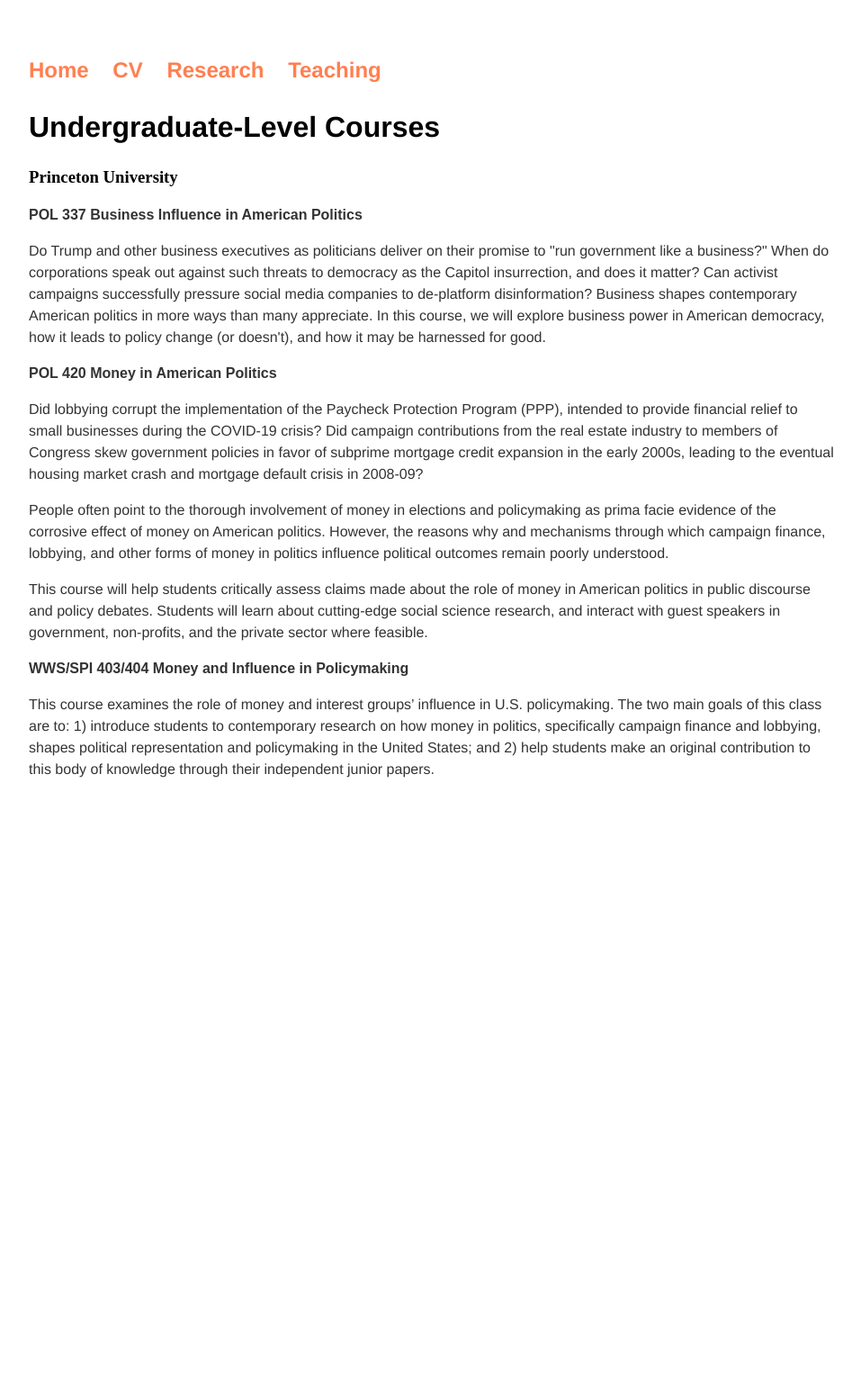
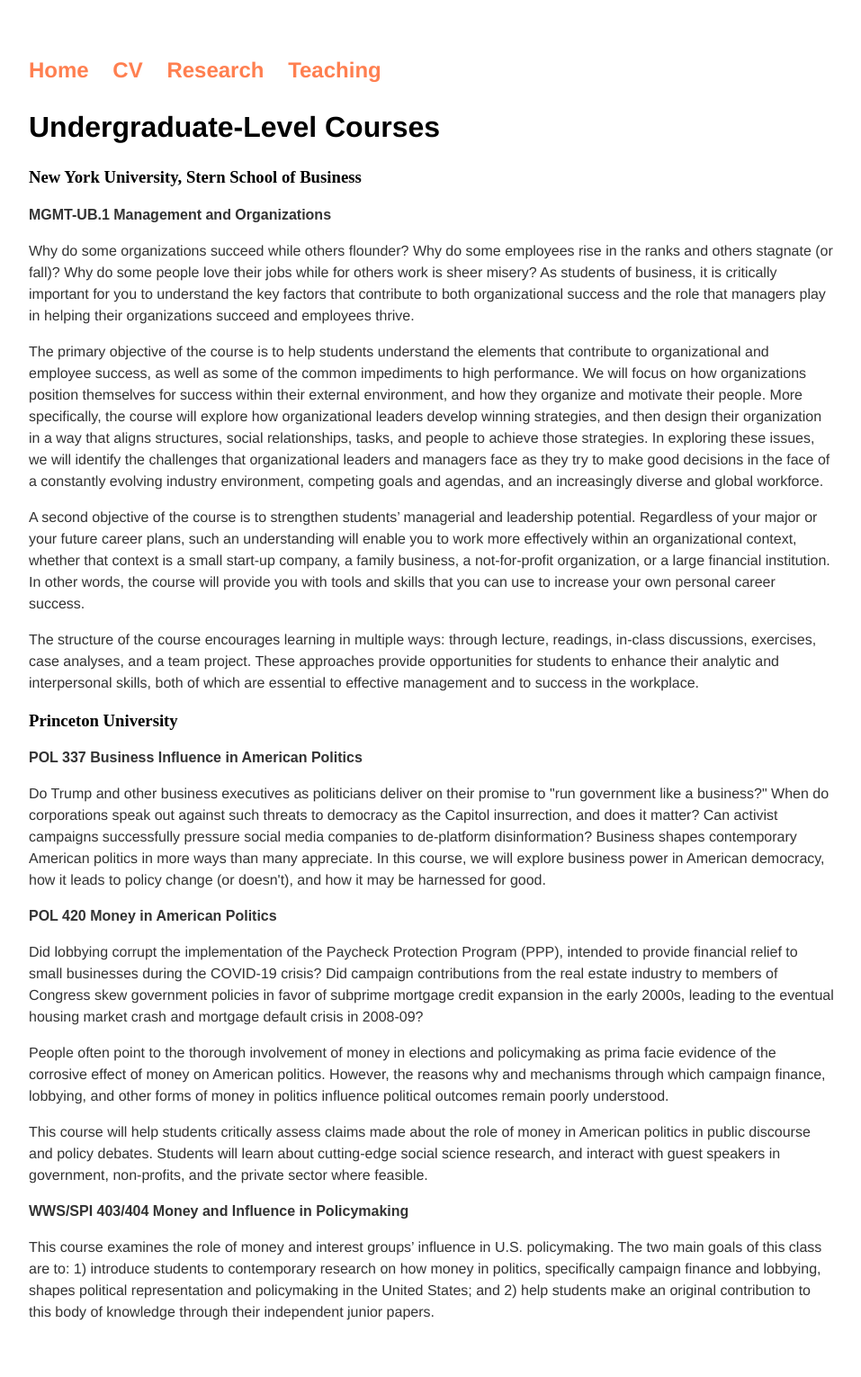
Before and after one commit to zhaoliresearch/zhaoliresearch.github.io, a Jekyll site: the page built from teaching/index.html, in a window 1280 px wide. Shown: the whole page at 90% size, without its empty margins (160-1117 px from the left). Built offline with Jekyll 4.4.1, drawn with Linux system fonts in a browser that asks for light colours; before the commit the page ends 927 px from its top, so only the background shows below that.

Commit message:
Update index.html

```diff
--- a/teaching/index.html
+++ b/teaching/index.html
@@ -4,6 +4,14 @@
 ---
 <div class="blurb">
   <h2>Undergraduate-Level Courses</h2>
+
+  <h3>New York University, Stern School of Business</h3>
+
+  <p><b style="font-family:arial">MGMT-UB.1 Management and Organizations</b></p>
+  <p>Why do some organizations succeed while others flounder? Why do some employees rise in the ranks and others stagnate (or fall)? Why do some people love their jobs while for others work is sheer misery? As students of business, it is critically important for you to understand the key factors that contribute to both organizational success and the role that managers play in helping their organizations succeed and employees thrive.</p>
+  <p>The primary objective of the course is to help students understand the elements that contribute to organizational and employee success, as well as some of the common impediments to high performance. We will focus on how organizations position themselves for success within their external environment, and how they organize and motivate their people. More specifically, the course will explore how organizational leaders develop winning strategies, and then design their organization in a way that aligns structures, social relationships, tasks, and people to achieve those strategies. In exploring these issues, we will identify the challenges that organizational leaders and managers face as they try to make good decisions in the face of a constantly evolving industry environment, competing goals and agendas, and an increasingly diverse and global workforce.</p>
+  <p>A second objective of the course is to strengthen students’ managerial and leadership potential. Regardless of your major or your future career plans, such an understanding will enable you to work more effectively within an organizational context, whether that context is a small start-up company, a family business, a not-for-profit organization, or a large financial institution. In other words, the course will provide you with tools and skills that you can use to increase your own personal career success.</p>
+  <p>The structure of the course encourages learning in multiple ways: through lecture, readings, in-class discussions, exercises, case analyses, and a team project. These approaches provide opportunities for students to enhance their analytic and interpersonal skills, both of which are essential to effective management and to success in the workplace.</p>
 
   <h3>Princeton University</h3>
 
```
